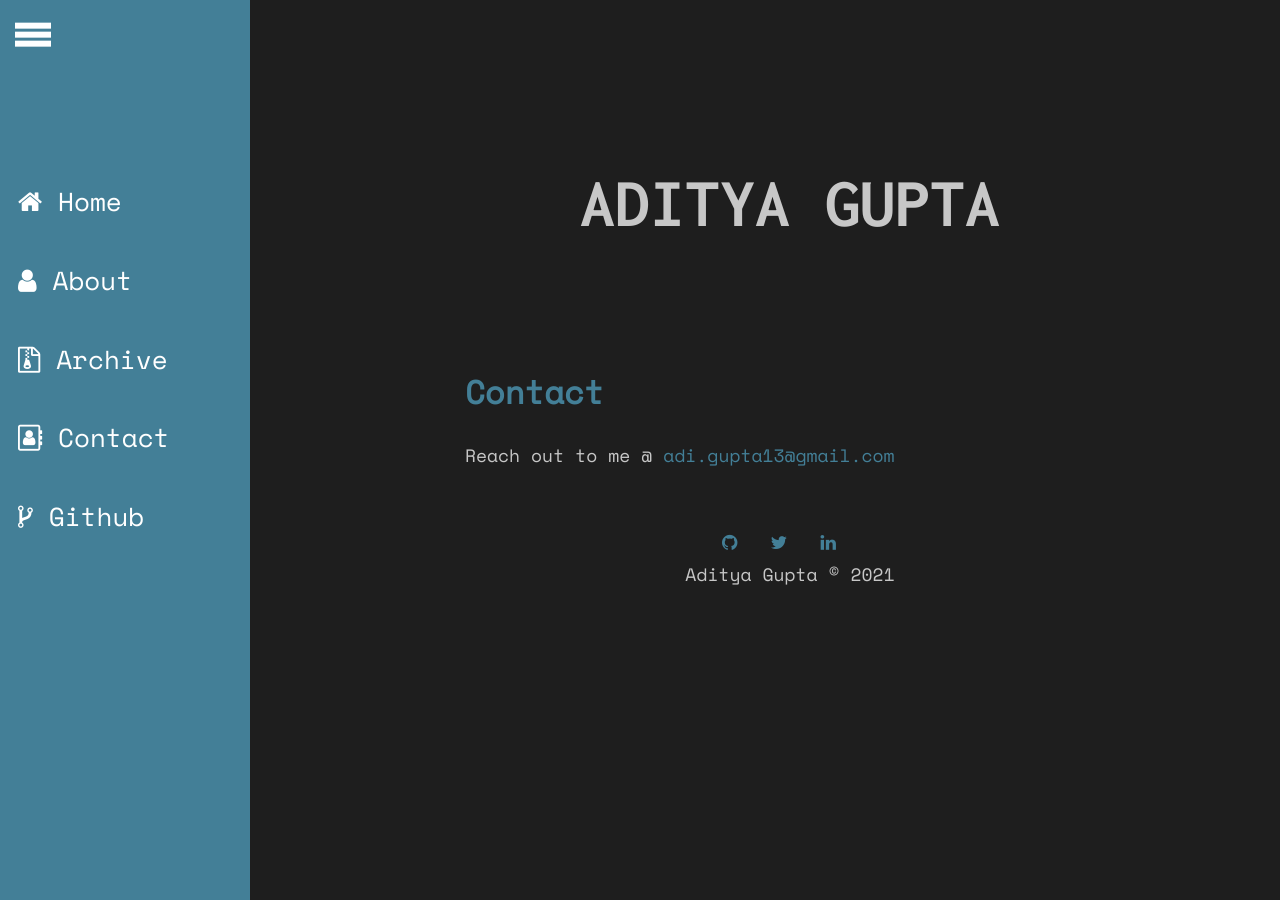
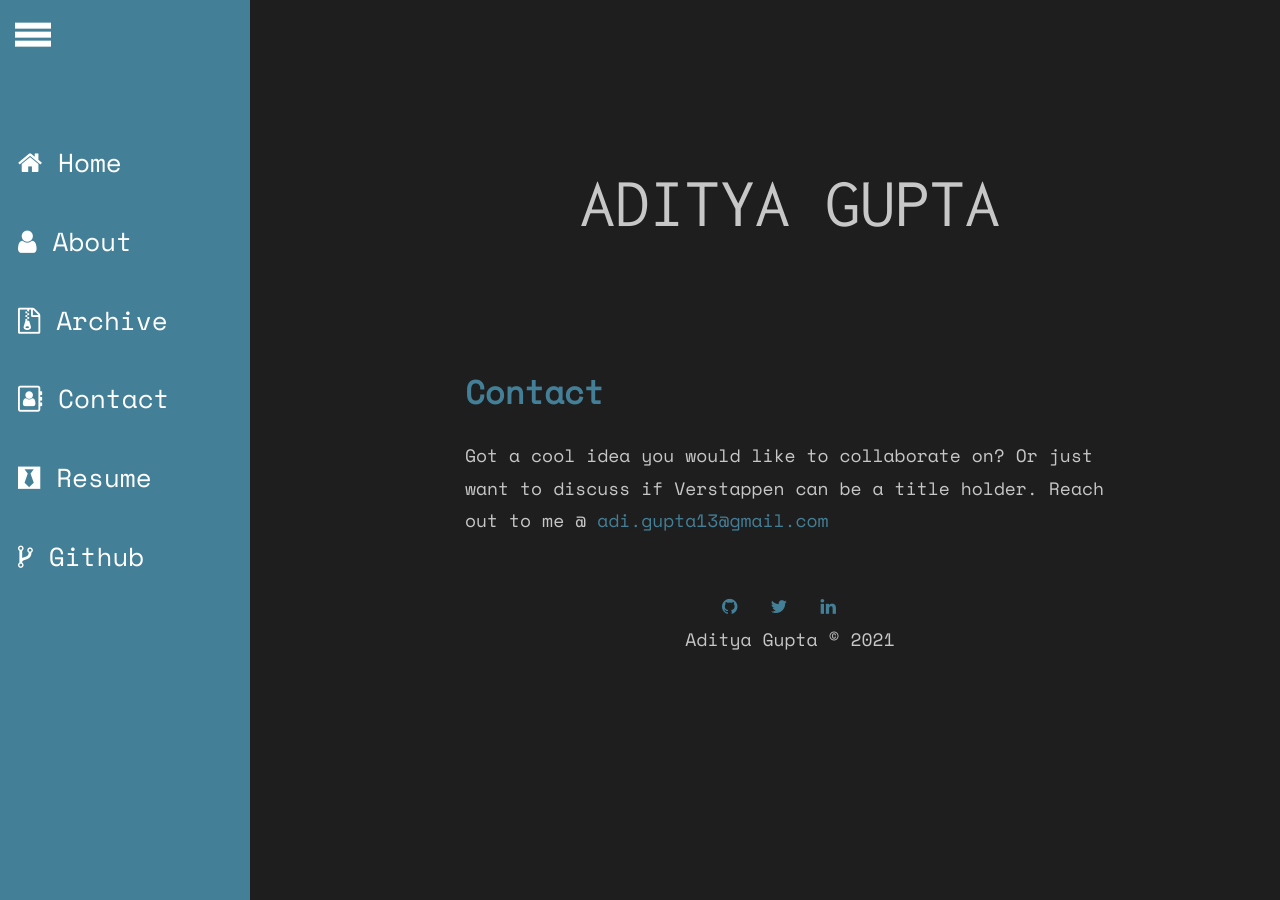
Before and after one commit to adigupta13/adigupta13.github.io, a Jekyll site: the page built from _pages/contact.md, in a window 1280 px wide. Built offline with Jekyll 4.4.1, drawn with Linux system fonts in a browser that asks for light colours.

Commit message:
Updating styling

```diff
--- a/_layouts/default.html
+++ b/_layouts/default.html
@@ -23,6 +23,7 @@
       <a href="{{site.baseurl}}/about/"><i class="fa fa-user"></i>&nbsp;About</a>
       <a href="{{site.baseurl}}/archive/"><i class="fa fa-file-zip-o"></i>&nbsp;Archive</a>
       <a href="{{site.baseurl}}/contact/"><i class="fa fa-address-book-o"></i>&nbsp;Contact</a>
+      <a href="{{site.baseurl}}/files/Aditya_Gupta_Resume.pdf"><i class="fa fa-black-tie"></i>&nbsp;Resume</a>
       <a href="https://github.com/adigupta13"><i class="fa fa-code-fork"></i>&nbsp;Github</a>
   </div>
 </div>
--- a/_pages/contact.md
+++ b/_pages/contact.md
@@ -4,4 +4,4 @@ title: Contact
 permalink: /contact/
 ---
 
-Reach out to me @ <a href="mailto:adi.gupta13@gmail.com">adi.gupta13@gmail.com</a>
+Got a cool idea you would like to collaborate on? Or just want to discuss if Verstappen can be a title holder. Reach out to me @ <a href="mailto:adi.gupta13@gmail.com">adi.gupta13@gmail.com</a>
--- a/_sass/_style.scss
+++ b/_sass/_style.scss
@@ -206,6 +206,7 @@ pre {
 /* Site CSS */
 h1.site-title {
   font-size: 70px;
+  font-weight: lighter;
   display: inline-block;
   margin: 2em 0 1em 0;
   text-transform: uppercase;
```
Also changed, not shown: _pages/about.md (+4 -0 lines), _posts/2018-03-07-turtlecoin-pool-monitor.md (+3 -1 lines), android-chrome-192x192.png (added), android-chrome-512x512.png (added), apple-touch-icon.png (added), favicon-16x16.png (added), favicon-32x32.png (added), favicon.ico, site.webmanifest (added), 1 other file.
